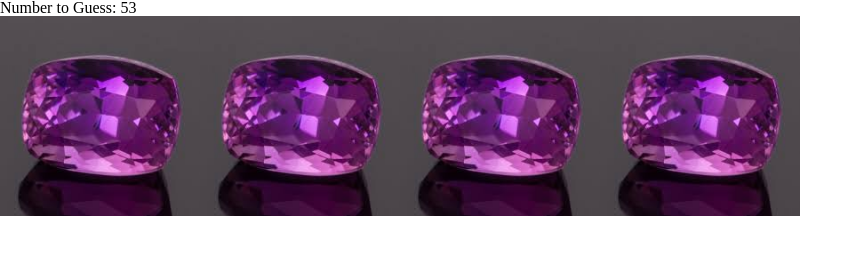
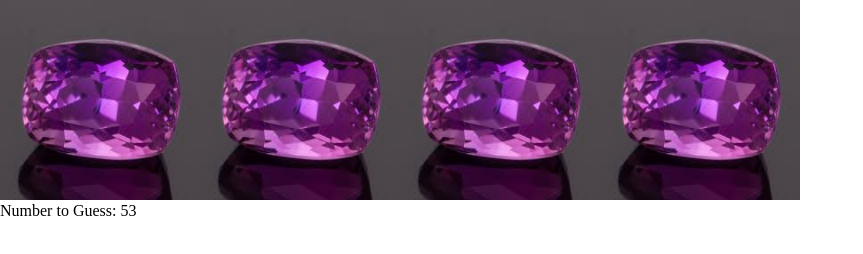
Before and after one commit to toobaditstaken/unit-4-game, a plain HTML site: page index.html in a window 1280 px wide. Shown: the whole page, without its empty margins (0-863 px from the left). Drawn offline with nearby package versions, Linux system fonts and the light colour scheme.

Commit message:
moved text to be on the bottom of the crystals

```diff
--- a/index.html
+++ b/index.html
@@ -9,11 +9,12 @@
 </head>
 <body>
 
+    <div id="crystals"></div>
+
     <h1>Number to Guess: <span id="number-to-guess"></span></h1>
 
 
-  <div id="crystals">
-  </div>
+
 
   <script src="https://ajax.googleapis.com/ajax/libs/jquery/3.3.1/jquery.min.js"></script>
   <script type="text/javascript" src="assets/javascript/game.js"></script>
```
